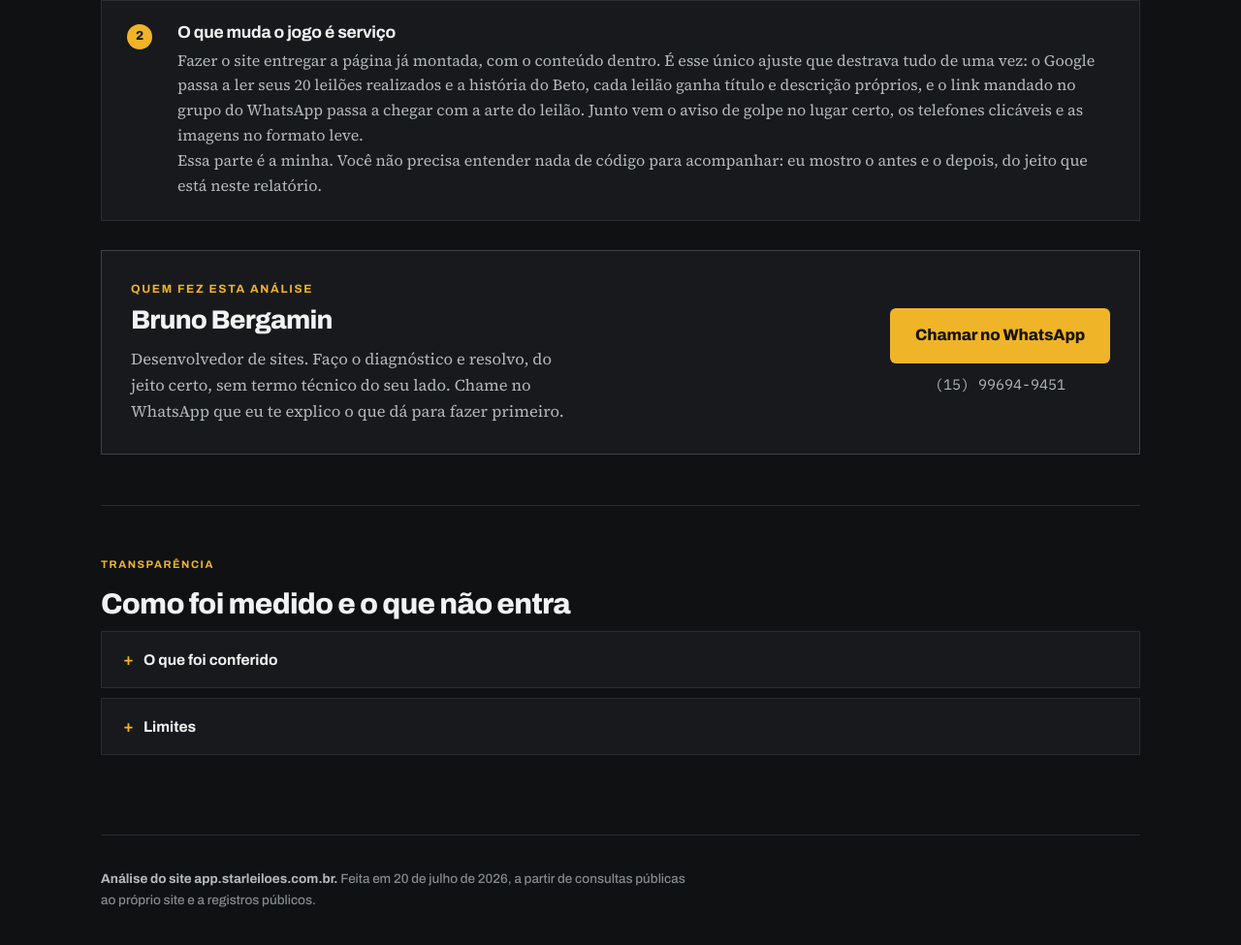
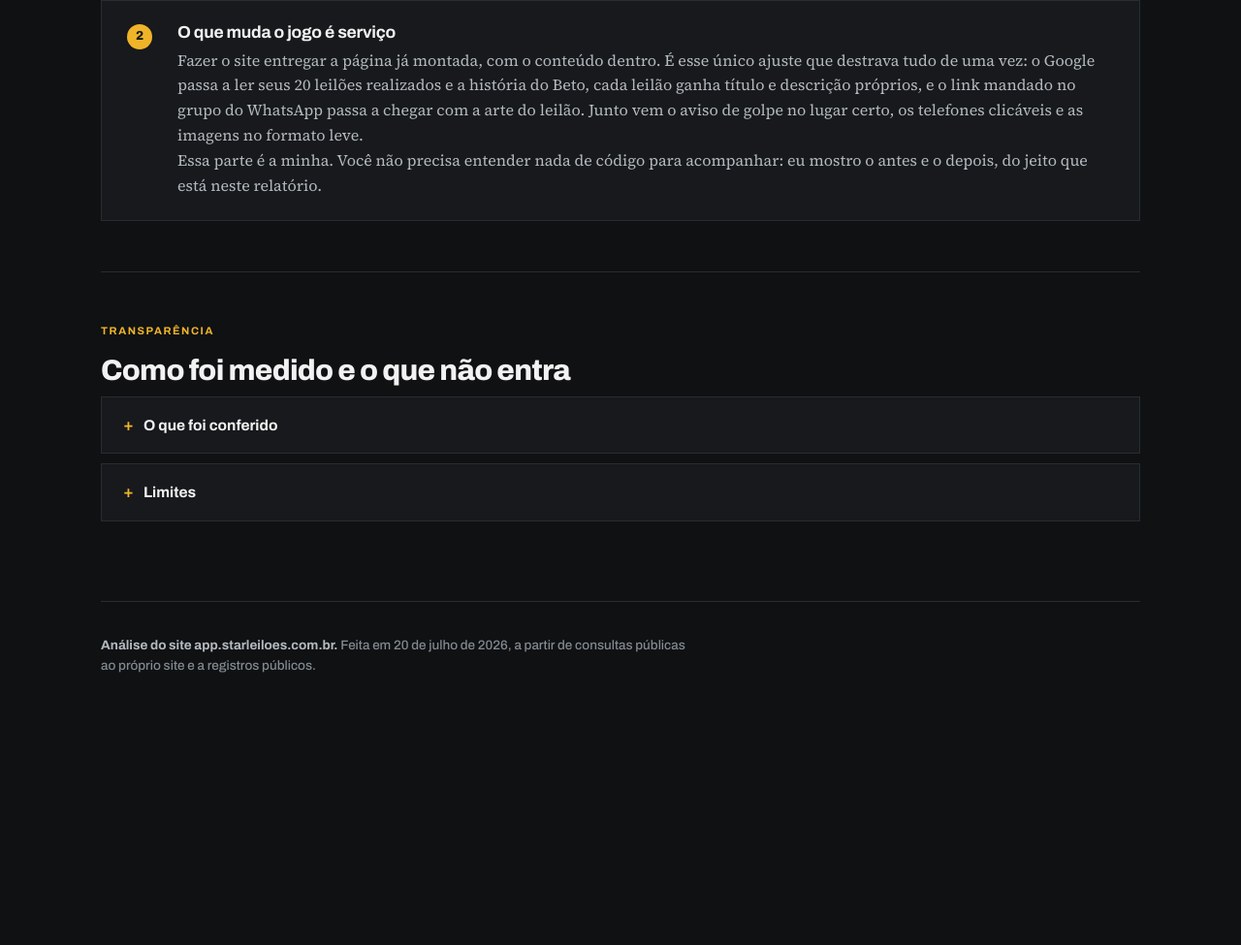
Before and after one commit to BrunoBergamin/analise-digital-boituva, a plain HTML site: page star-leiloes/index.html in a window 1280 px wide. Shown: the part 5469-6444 px from the top of the page at 97% size. After the commit the page ends 6234 px from the top, so only its background shows below. Drawn offline with nearby package versions, Linux system fonts and the light colour scheme.

Commit message:
Tira o bloco de contato do relatorio Star Leiloes
Remove a secao "Quem fez esta analise" (nome, telefone e botao de
WhatsApp) e o CSS que so ela usava. O relatorio termina em "O que fazer".

Co-Authored-By: Claude Opus 4.8 (1M context) <noreply@anthropic.com>

```diff
--- a/star-leiloes/index.html
+++ b/star-leiloes/index.html
@@ -29,66 +29,6 @@
   .wa-time { color: #8aa0a8; font-size: 10.5px; text-align: right; padding: 0 4px 2px; }
   .wa-none { color: #7d8f96; font-size: 12.5px; font-style: italic; padding: 2px 4px 6px; }
   @media (min-width: 761px) { .wa { min-height: 336px; } }
-
-  /* bloco de contato */
-  .cta {
-    margin-top: 30px;
-    border: 1px solid var(--rule-strong);
-    background: var(--surface);
-    padding: 30px;
-    display: grid;
-    grid-template-columns: 1fr auto;
-    gap: 30px;
-    align-items: center;
-  }
-  .cta-eyebrow {
-    font-family: var(--sans);
-    font-size: 12px;
-    font-weight: 700;
-    letter-spacing: .14em;
-    text-transform: uppercase;
-    color: var(--accent);
-    margin: 0 0 6px;
-  }
-  .cta h3 {
-    font-family: var(--sans);
-    font-size: 27px;
-    font-weight: 800;
-    letter-spacing: -0.03em;
-    margin: 0 0 10px;
-  }
-  .cta-line {
-    font-size: 16.5px;
-    color: var(--ink-2);
-    margin: 0;
-    max-width: 52ch;
-  }
-  .cta-act { text-align: center; }
-  .cta-btn {
-    display: inline-block;
-    background: var(--accent);
-    color: #1a1400;
-    font-family: var(--sans);
-    font-size: 16.5px;
-    font-weight: 800;
-    letter-spacing: -0.01em;
-    padding: 15px 26px;
-    border-radius: 6px;
-    text-decoration: none;
-    white-space: nowrap;
-  }
-  .cta-btn:hover { background: var(--accent-ink); }
-  .cta-num {
-    font-family: var(--mono);
-    font-size: 15px;
-    color: var(--ink-2);
-    margin: 10px 0 0;
-  }
-  @media (max-width: 700px) {
-    .cta { grid-template-columns: 1fr; gap: 22px; padding: 24px; }
-    .cta-act { text-align: left; }
-    .cta-btn { display: block; text-align: center; }
-  }
 
   /* barras da nota */
   .bars { margin-top: 26px; display: grid; gap: 12px; }
@@ -489,23 +429,6 @@
       </div>
     </div>
   </div>
-
-  <div class="cta">
-    <div class="cta-txt">
-      <p class="cta-eyebrow">Quem fez esta análise</p>
-      <h3>Bruno Bergamin</h3>
-      <p class="cta-line">
-        Desenvolvedor de sites. Faço o diagnóstico e resolvo, do jeito certo, sem termo técnico do seu
-        lado. Chame no WhatsApp que eu te explico o que dá para fazer primeiro.
-      </p>
-    </div>
-    <div class="cta-act">
-      <a class="cta-btn" href="https://wa.me/5515996949451" target="_blank" rel="noopener">
-        Chamar no WhatsApp
-      </a>
-      <p class="cta-num">(15) 99694-9451</p>
-    </div>
-  </div>
 </section>
 
 <!-- MÉTODO -->
```
